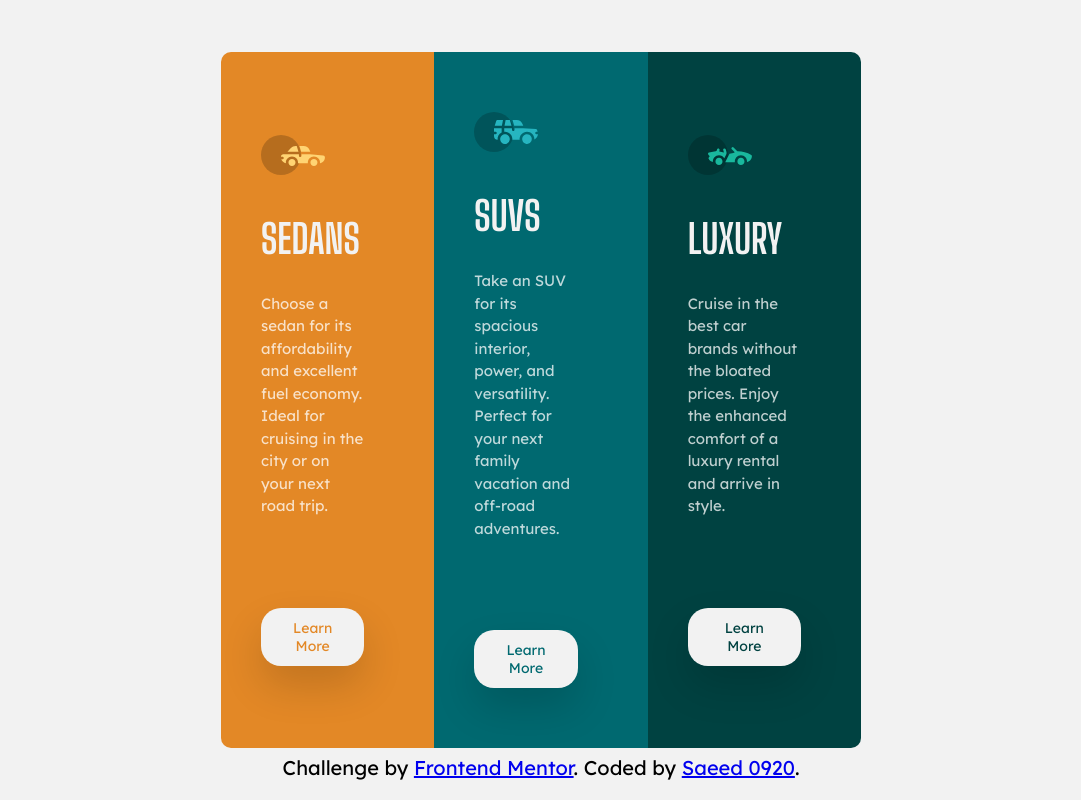
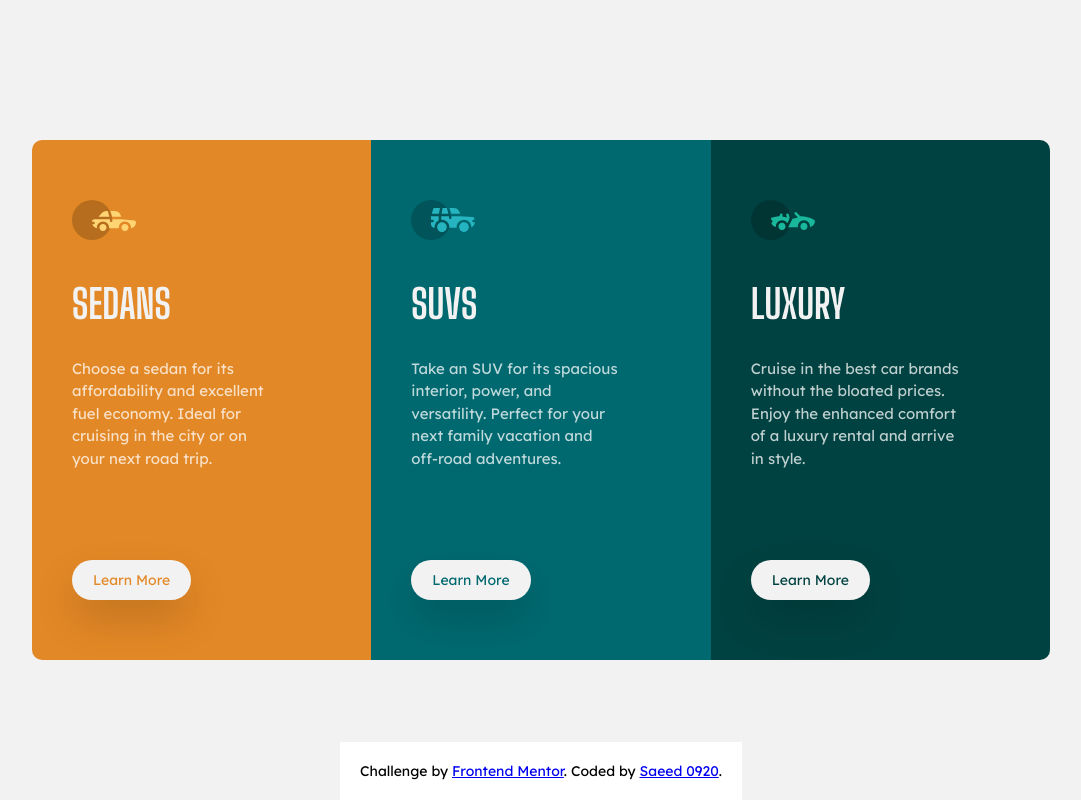
Before and after one commit to saeed0920/challenge__3-column-preview-card-component-main, a plain HTML site: page index.html in a window 1280 px wide. Shown: the whole page, without its empty margins (99-1180 px from the left). Drawn offline with Linux system fonts and the light colour scheme.

Commit message:
update and clean code

```diff
--- a/style.scss
+++ b/style.scss
@@ -19,25 +19,20 @@ html {
 
 body {
   background-color: hsl(0, 0%, 95%);
+  display: grid;
+  place-items: center;
+  min-height: 100vh;
 }
 // base style
 .container {
-  position: absolute;
-  top: 50%;
-  left: 50%;
-  transform: translate(-50%, -50%);
-  margin-top: auto;
-  width: 50%;
-  //   height: 70%;
   display: grid;
-  grid-template-columns: repeat(auto-fit, minmax(20rem, 2fr));
-  //   grid-template-rows: 1fr 3fr 1fr;
+  grid-template-columns: repeat(auto-fit, minmax(25rem, 1fr));
   border-radius: 1rem;
   overflow: hidden;
 }
 .card {
   padding: 6rem 4rem;
-  padding-right: 7rem;
+  padding-right: 9rem;
   display: flex;
   flex-direction: column;
   align-items: flex-start;
@@ -50,7 +45,7 @@ body {
   }
   &-3 {
     background-color: hsl(179, 100%, 13%);
-    padding-right: 6rem;
+    // padding-right: 6rem;
   }
 }
 .header {
@@ -77,7 +72,7 @@ body {
   outline: none;
   border: 1px solid transparent;
   background-color: hsl(0, 0%, 95%);
-  padding: 1rem 3rem;
+  padding: 1rem 2rem;
   border-radius: 2rem;
   box-shadow: 0 2rem 4rem rgba(black, 0.15);
 
@@ -99,19 +94,20 @@ body {
   }
 }
 .attribution {
-  position: absolute;
-  bottom: 2rem;
-  left: 50%;
-  transform: translateX(-50%);
-  font-size: 2rem;
+  position: fixed;
+  bottom: 0;
+  font-size: 1.4rem;
+  background-color: white;
   font-family: $font-family-primary;
+  padding: 2rem;
+  text-align: center;
 }
 @media only screen and (max-width: 37.5em) {
   html {
     font-size: 50%;
   }
   .attribution {
-    display: none;
+    font-size: 1.2rem;
   }
   .container {
     width: 85%;
```
Also changed, not shown: style.css, 1 other file.
